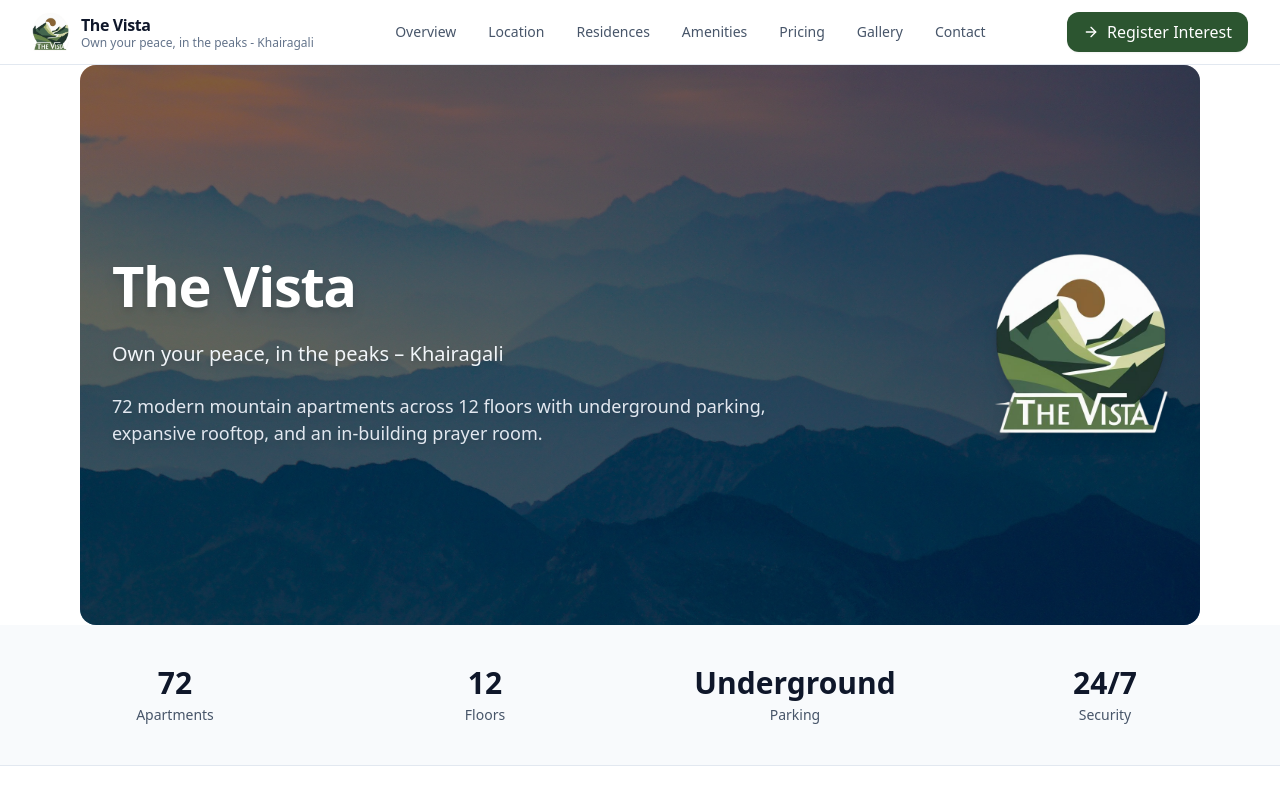
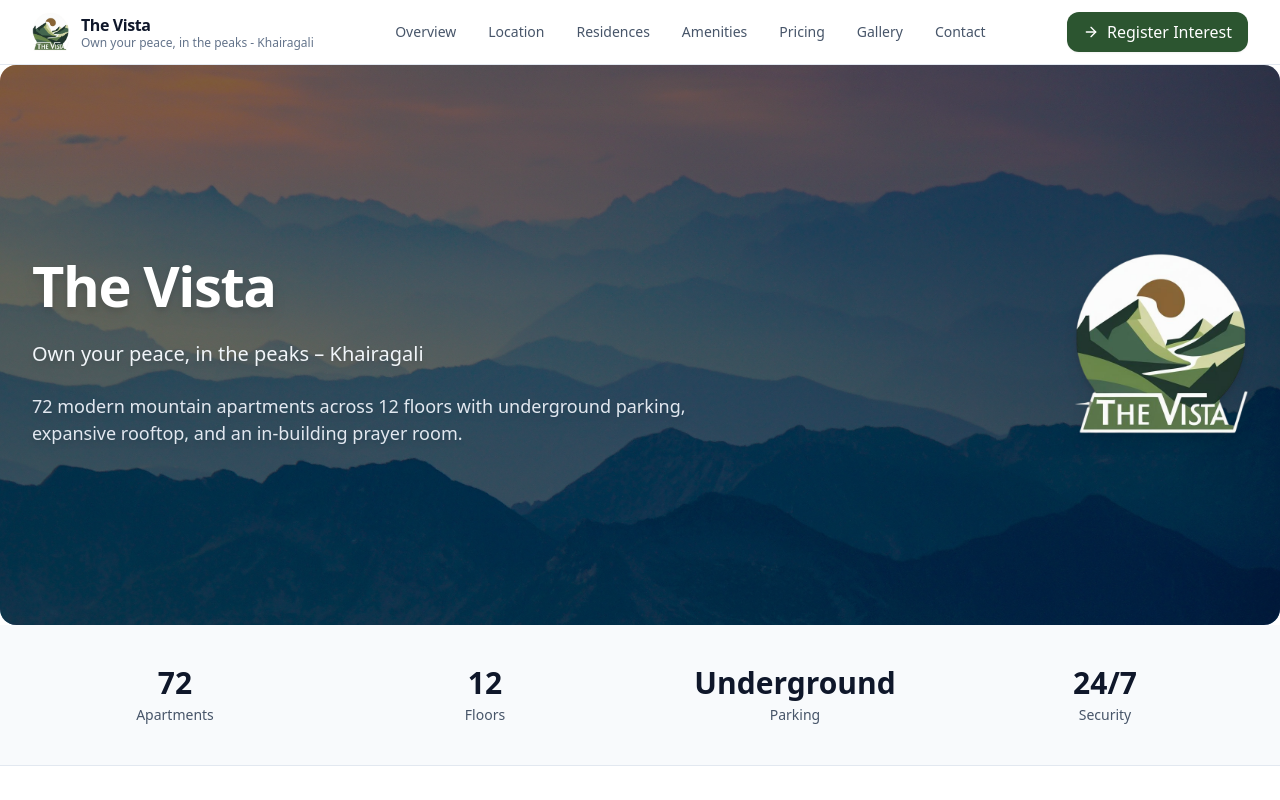
Before and after one commit to abdullahwiqar-byte/thevista, a React (Vite) app: page / in a window 1280 px wide. Shown: the top 800 px of the page. Built offline with nearby package versions, Linux system fonts and the light colour scheme.

Commit message:
Update App.jsx

```diff
--- a/src/App.jsx
+++ b/src/App.jsx
@@ -156,7 +156,7 @@ export default function App() {
      {/* Hero — fixed viewport height, identical crop across devices */}
 <section
   id="home"
-  className="relative bg-cover bg-center bg-no-repeat text-white h-[70vh] min-h-[560px] max-h-[720px] overflow-hidden max-w-7xl mx-auto rounded-2xl aspect-[16/9] sm:aspect-[16/8]"
+  className="relative bg-cover bg-center bg-no-repeat text-white h-[70vh] min-h-[560px] max-h-[720px] overflow-hidden max-w-7xl mx-auto rounded-2xl aspect-[16/5] sm:aspect-[16/6]"
   style={{ backgroundImage: "url('/hero.jpg')" }}
 >
   {/* legibility overlay */}
```
